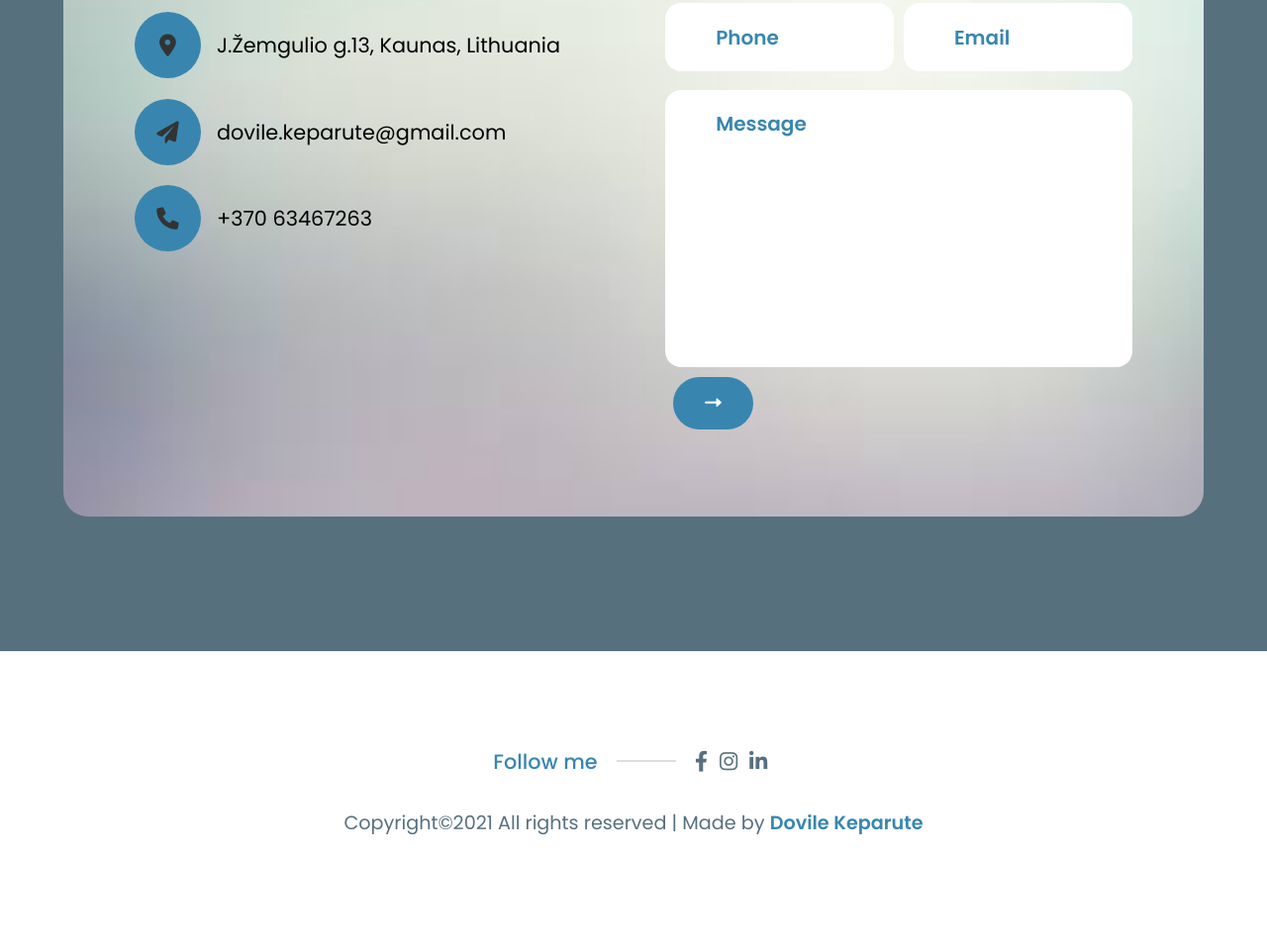
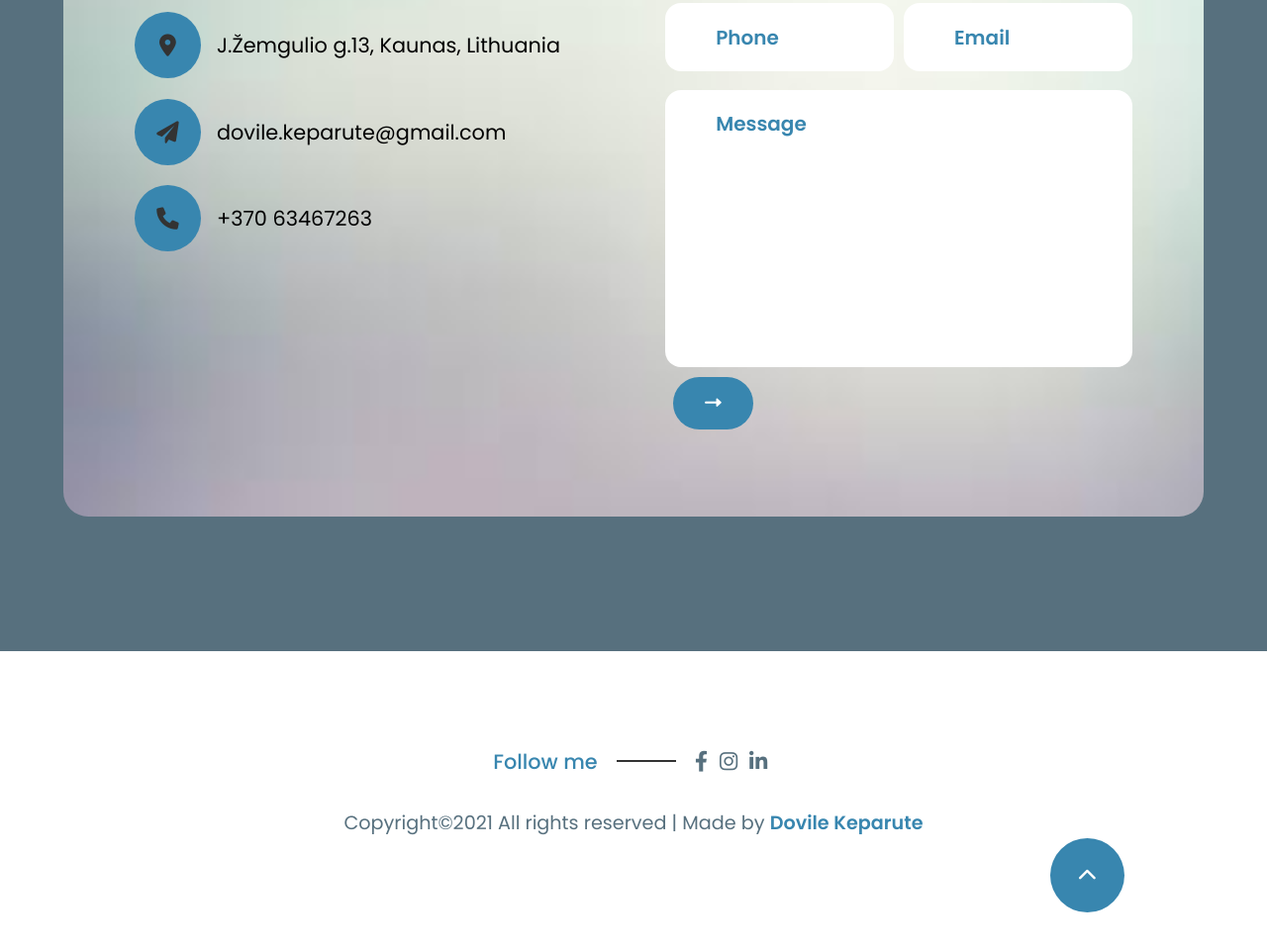
Before and after one commit to dkeparute/Personal-portfolio, a website: page index.html in a window 1280 px wide. Shown: the part 3195-4155 px from the top of the page at 99% size. Drawn offline with Linux system fonts and the light colour scheme.

Commit message:
.portfolio

```diff
--- a/css/components/footer.css
+++ b/css/components/footer.css
@@ -21,7 +21,7 @@
 .followme > .footer-line {
     width: 60px;
     height: 2px;
-    background-color: var(--light-two);
+    background-color: var(--dark-one);
     margin: 0 1.2rem;
     display: inline-block;
 }
@@ -54,3 +54,24 @@
     cursor: pointer;
     font-weight: 600;
 }
+/* scroll button */
+.back-btn-wrap {
+    display: flex;
+    justify-content: flex-end;
+    margin-right: 5rem;
+}
+.back-btn {
+    display: flex;
+    align-items: center;
+    justify-content: center;
+    height: 75px;
+    width: 75px;
+    background-color: var(--hover-color);
+    border-radius: 50%;
+    color: #fff;
+    font-size: 1.2rem;
+    transition: 0.3s;
+}
+.back-btn:hover {
+    background-color: var(--dark-one);
+}
--- a/index.html
+++ b/index.html
@@ -349,10 +349,16 @@
                 <div class="copyright">
                     <p class="text">
                         Copyright&copy;2021 All rights reserved | Made by
-                        <span>Dovile Keparute</span>
+                       <a href="#about"> <span>Dovile Keparute</span></a>
                     </p>
                 </div>
             </div>
+
+            <div class="back-btn-wrap">
+                <a href="#" class="back-btn">
+                  <i class="fas fa-chevron-up"></i>
+                </a>
+              </div>
     </footer>
     <!-- Footer end -->
 
```
Also changed, not shown: css/home.css (+33 -9 lines).
